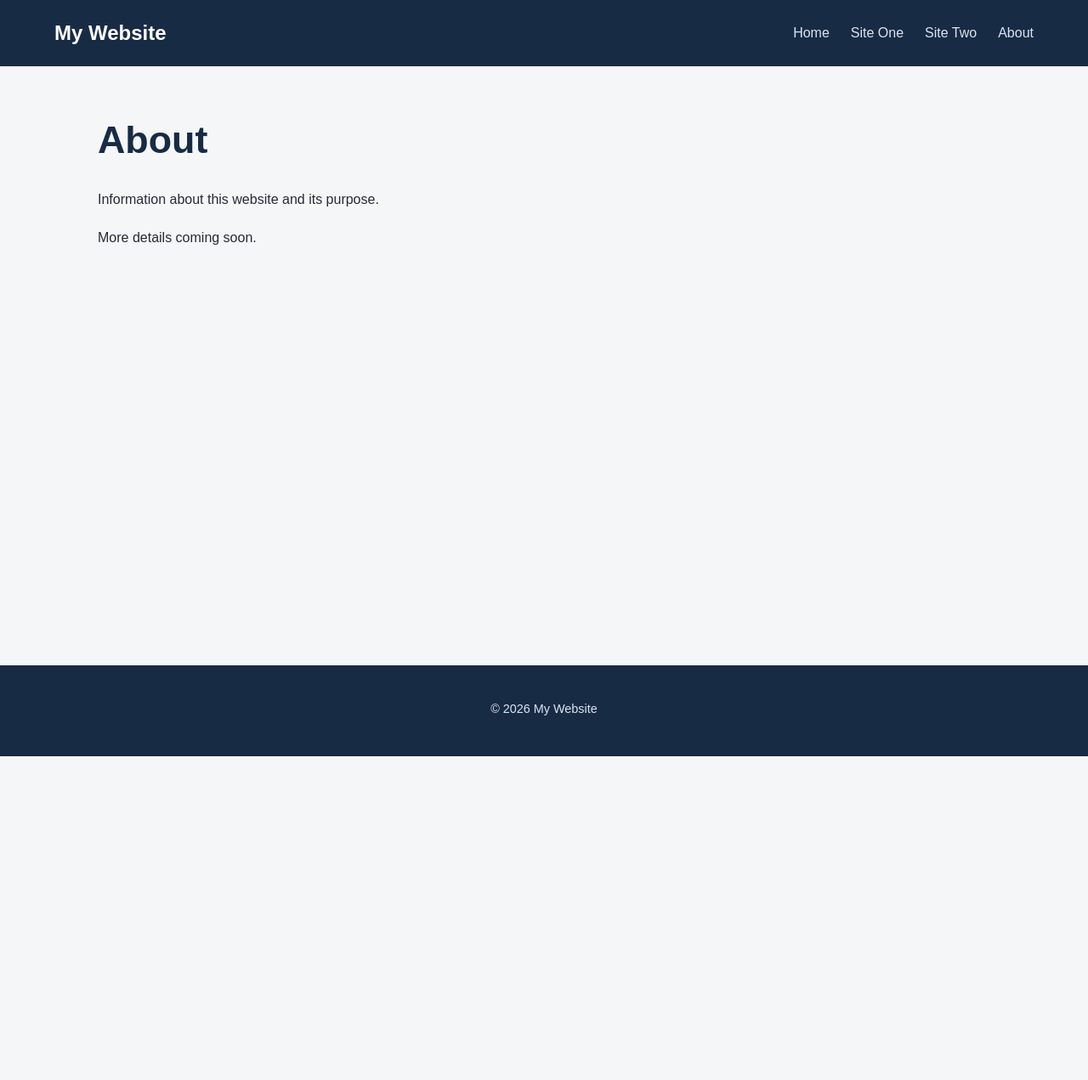
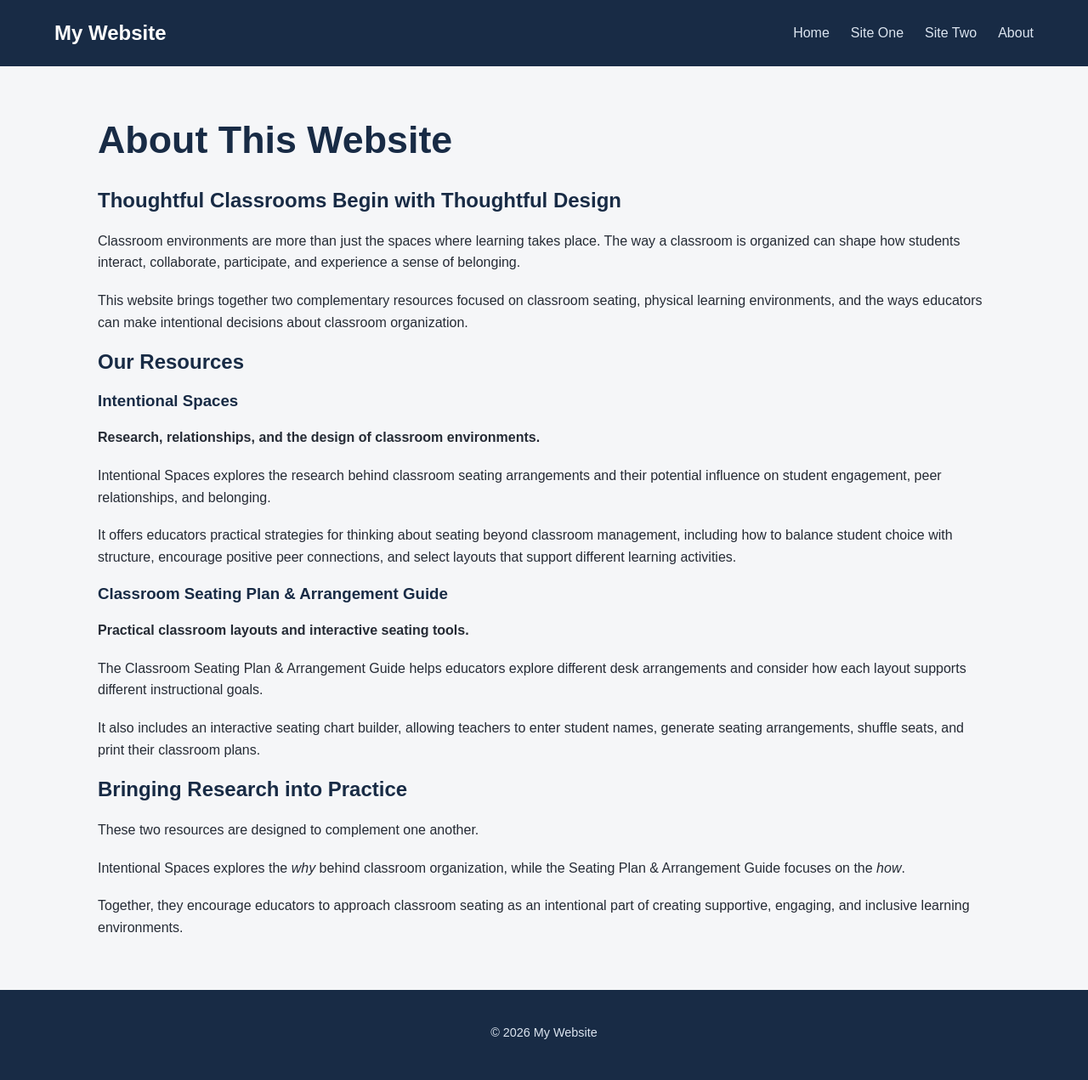
Before and after one commit to chrisbham/chrisbham.github.io, a Jekyll site: the page built from about.md, in a window 1280 px wide. Shown: the whole page at 85% size. Built offline with Jekyll 4.4.1, drawn with Linux system fonts in a browser that asks for light colours; before the commit the page ends 900 px from its top, so only the background shows below that.

Commit message:
Enhance 'About' section with resource details
Expanded the 'About' section to include detailed descriptions of resources and their purposes related to classroom design and seating arrangements.

```diff
--- a/about.md
+++ b/about.md
@@ -3,8 +3,36 @@ layout: default
 title: About
 ---
 
-# About
+# About This Website
 
-Information about this website and its purpose.
+## Thoughtful Classrooms Begin with Thoughtful Design
 
-More details coming soon.
+Classroom environments are more than just the spaces where learning takes place. The way a classroom is organized can shape how students interact, collaborate, participate, and experience a sense of belonging.
+
+This website brings together two complementary resources focused on classroom seating, physical learning environments, and the ways educators can make intentional decisions about classroom organization.
+
+## Our Resources
+
+### Intentional Spaces
+
+**Research, relationships, and the design of classroom environments.**
+
+Intentional Spaces explores the research behind classroom seating arrangements and their potential influence on student engagement, peer relationships, and belonging.
+
+It offers educators practical strategies for thinking about seating beyond classroom management, including how to balance student choice with structure, encourage positive peer connections, and select layouts that support different learning activities.
+
+### Classroom Seating Plan & Arrangement Guide
+
+**Practical classroom layouts and interactive seating tools.**
+
+The Classroom Seating Plan & Arrangement Guide helps educators explore different desk arrangements and consider how each layout supports different instructional goals.
+
+It also includes an interactive seating chart builder, allowing teachers to enter student names, generate seating arrangements, shuffle seats, and print their classroom plans.
+
+## Bringing Research into Practice
+
+These two resources are designed to complement one another.
+
+Intentional Spaces explores the *why* behind classroom organization, while the Seating Plan & Arrangement Guide focuses on the *how*.
+
+Together, they encourage educators to approach classroom seating as an intentional part of creating supportive, engaging, and inclusive learning environments.
```
